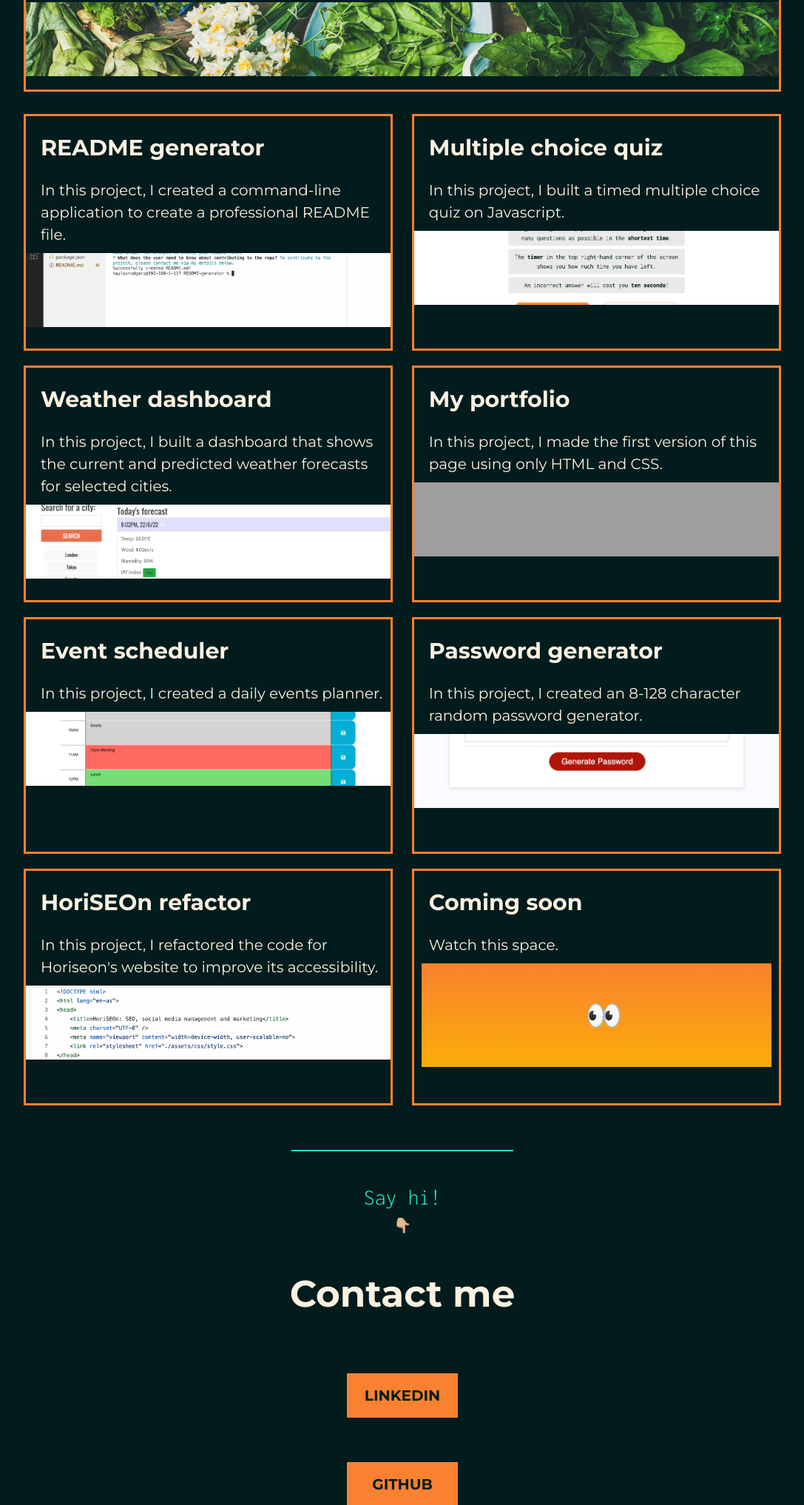
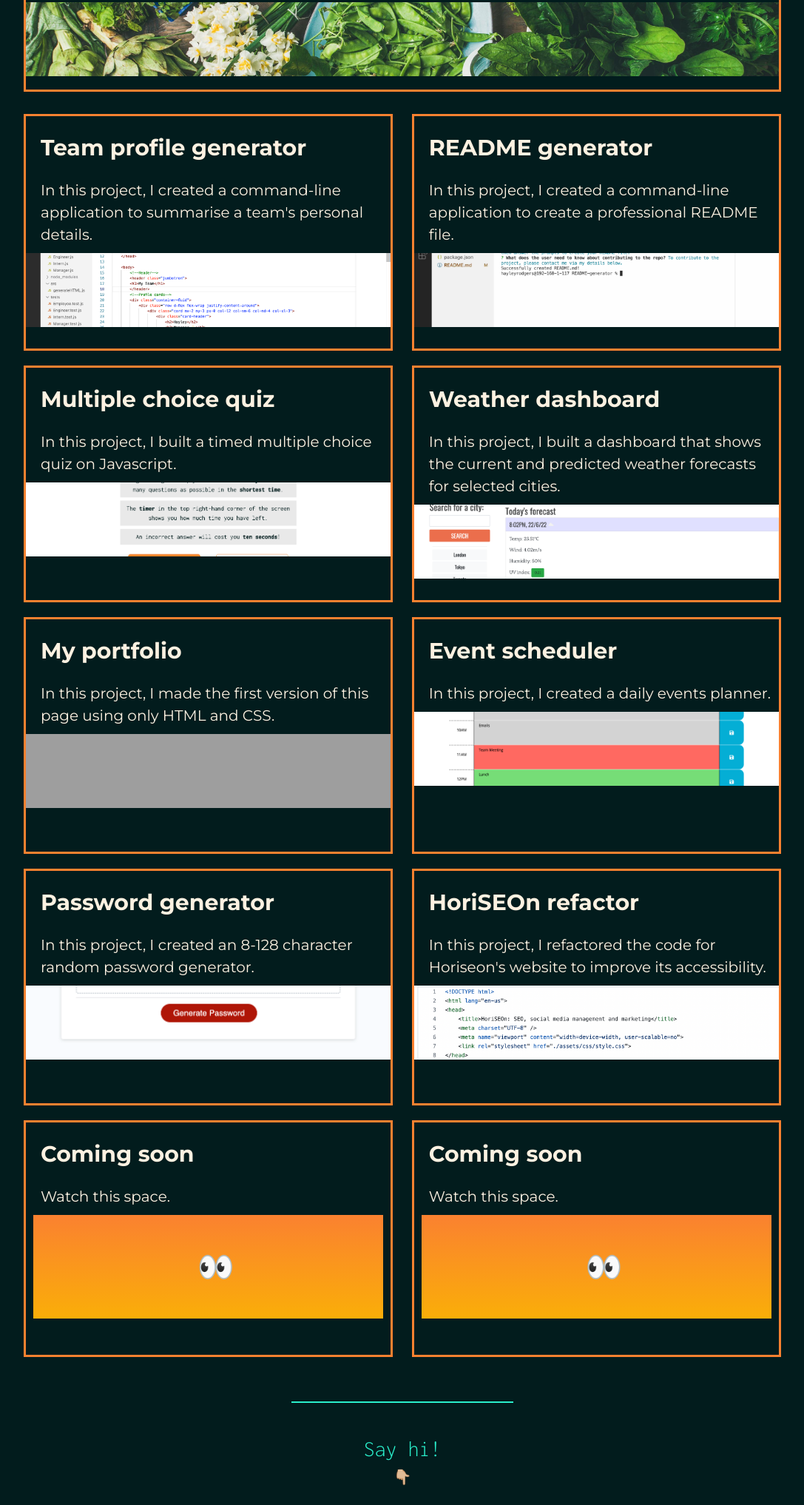
Before and after one commit to hayleyarodgers/outdated-portfolio-30-9-22, a plain HTML site: page index.html in a window 1280 px wide. Shown: the part 1799-3833 px from the top of the page at 74% size, without its empty margins (96-1183 px from the left). Drawn offline with Linux system fonts and the light colour scheme; grey boxes are pictures that could not be loaded.

Commit message:
Add team profile generator

```diff
--- a/index.html
+++ b/index.html
@@ -72,6 +72,13 @@
                 </div>
             </a>
             <div id="secondary-work">
+                <a href="https://github.com/hayleyarodgers/team-profile-generator" target="_blank" rel="noopener noreferrer">
+                    <div class="secondary-work-card grow glow">
+                        <h4>Team profile generator</h4>
+                        <p>In this project, I created a command-line application to summarise a team's personal details.</p>
+                        <img src="./assets/images/team-profile-generator.png" alt="Screenshot of team profile generator.">
+                    </div>
+                </a>
                 <a href="https://github.com/hayleyarodgers/README-generator" target="_blank" rel="noopener noreferrer">
                     <div class="secondary-work-card grow glow">
                         <h4>README generator</h4>
@@ -128,6 +135,13 @@
                         <p>👀</p>
                     </div>
                 </div>
+                <div class="secondary-work-card grow glow">
+                    <h4>Coming soon</h4>
+                    <p>Watch this space.</p>
+                    <div class="placeholder">
+                        <p>👀</p>
+                    </div>
+                </div>
             </div>
         </section>
         <hr class="center-hr">
```
Also changed, not shown: assets/images/team-profile-generator.png (added).
